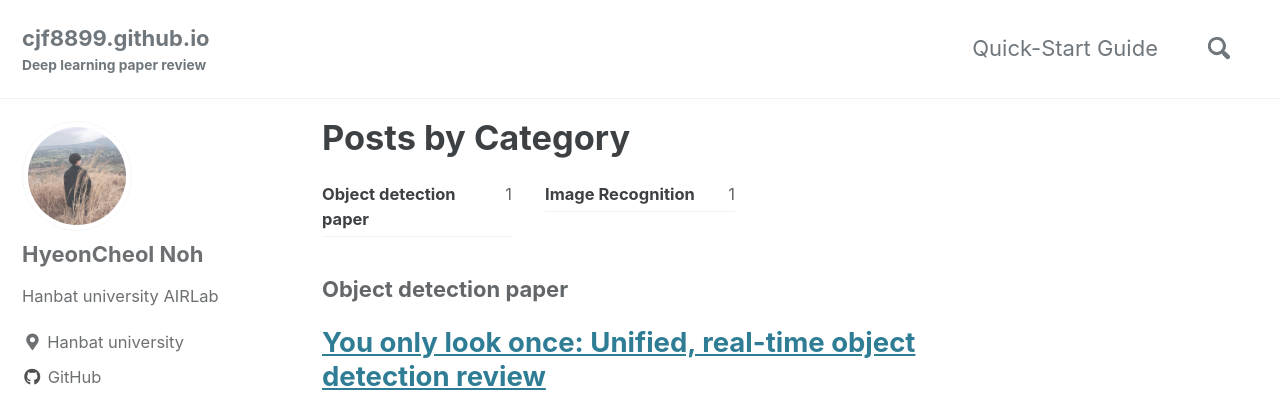
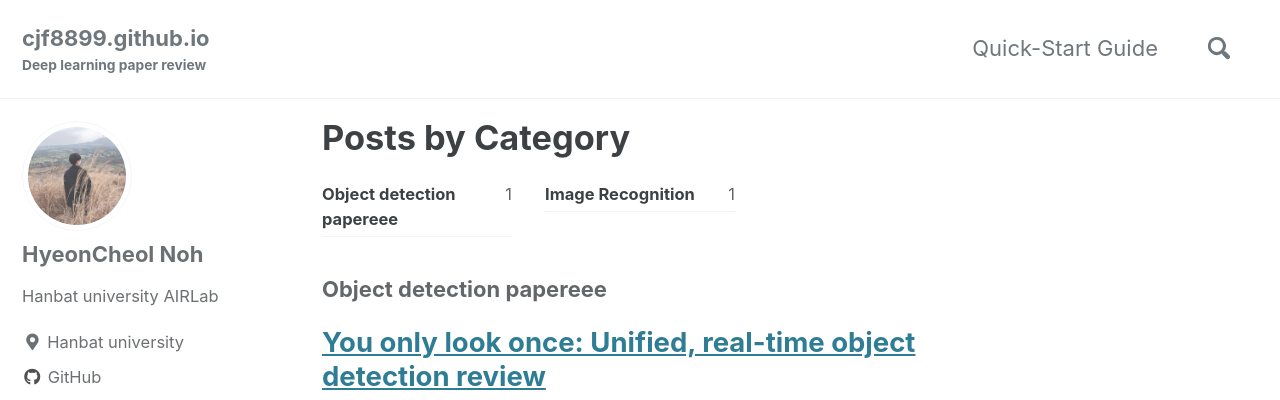
Before and after one commit to cjf8899/cjf8899.github.io, a Jekyll site: the page built from test/_pages/category-archive.md, in a window 1280 px wide and 1116 px high. Shown: the top 400 px of the window. Built offline with Jekyll 4.4.1, drawn with Linux system fonts in a browser that asks for light colours; cached includes are drawn as plain includes; comment, search, counter and statistics services are not loaded; a style sheet for code colours, icons or effects is not loaded.

Commit message:
Update 2020-07-01-Yolo_v1.md

```diff
--- a/_posts/2020-07-01-Yolo_v1.md
+++ b/_posts/2020-07-01-Yolo_v1.md
@@ -2,7 +2,7 @@
 title:  "You only look once: Unified, real-time object detection review"
 last_modified_at: 2020-07-01 00:00:00 -0400
 categories:
-  - Object detection paper
+  - Object detection papereee
 tags:
   - update
 toc: true
```
